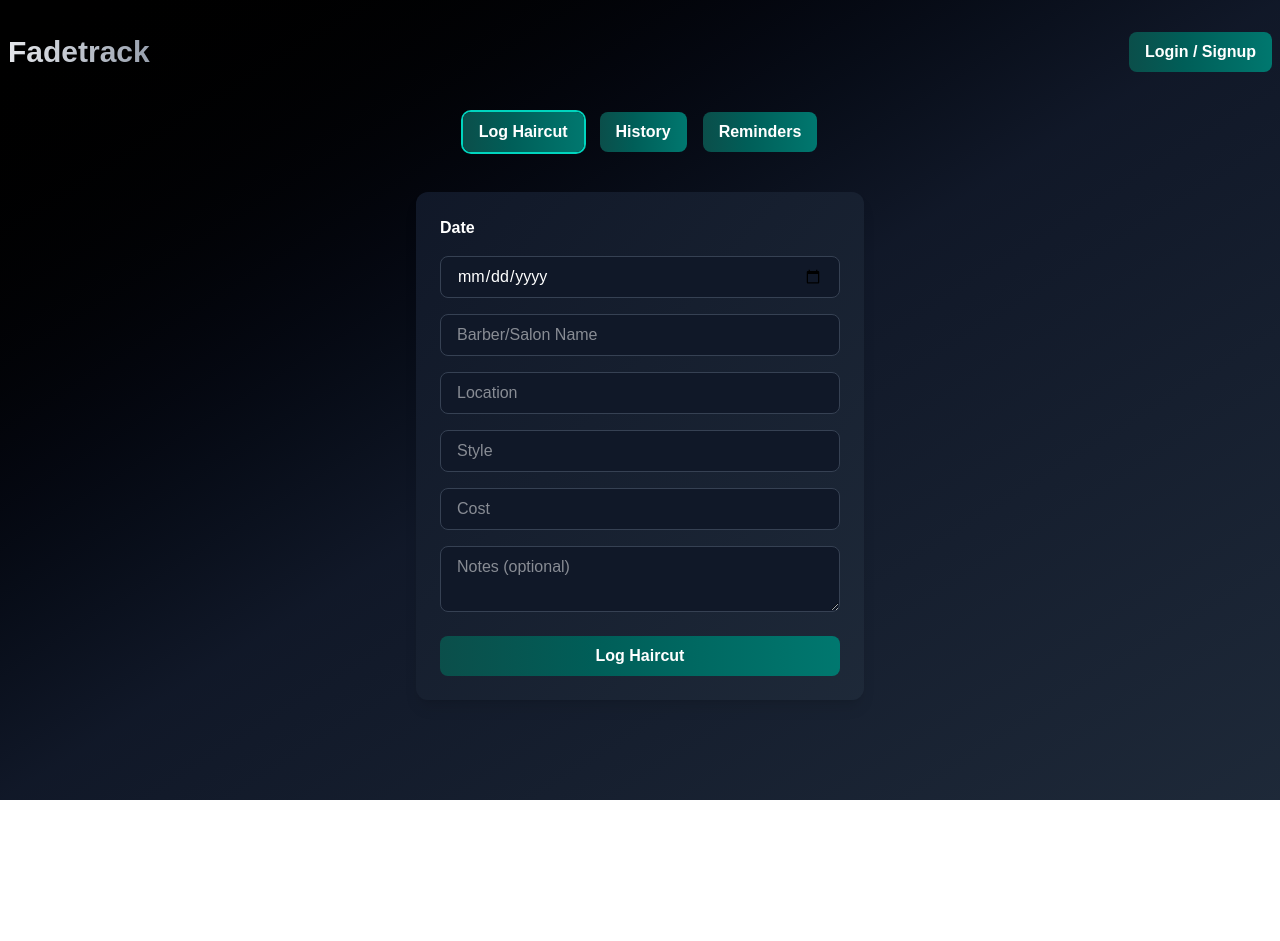
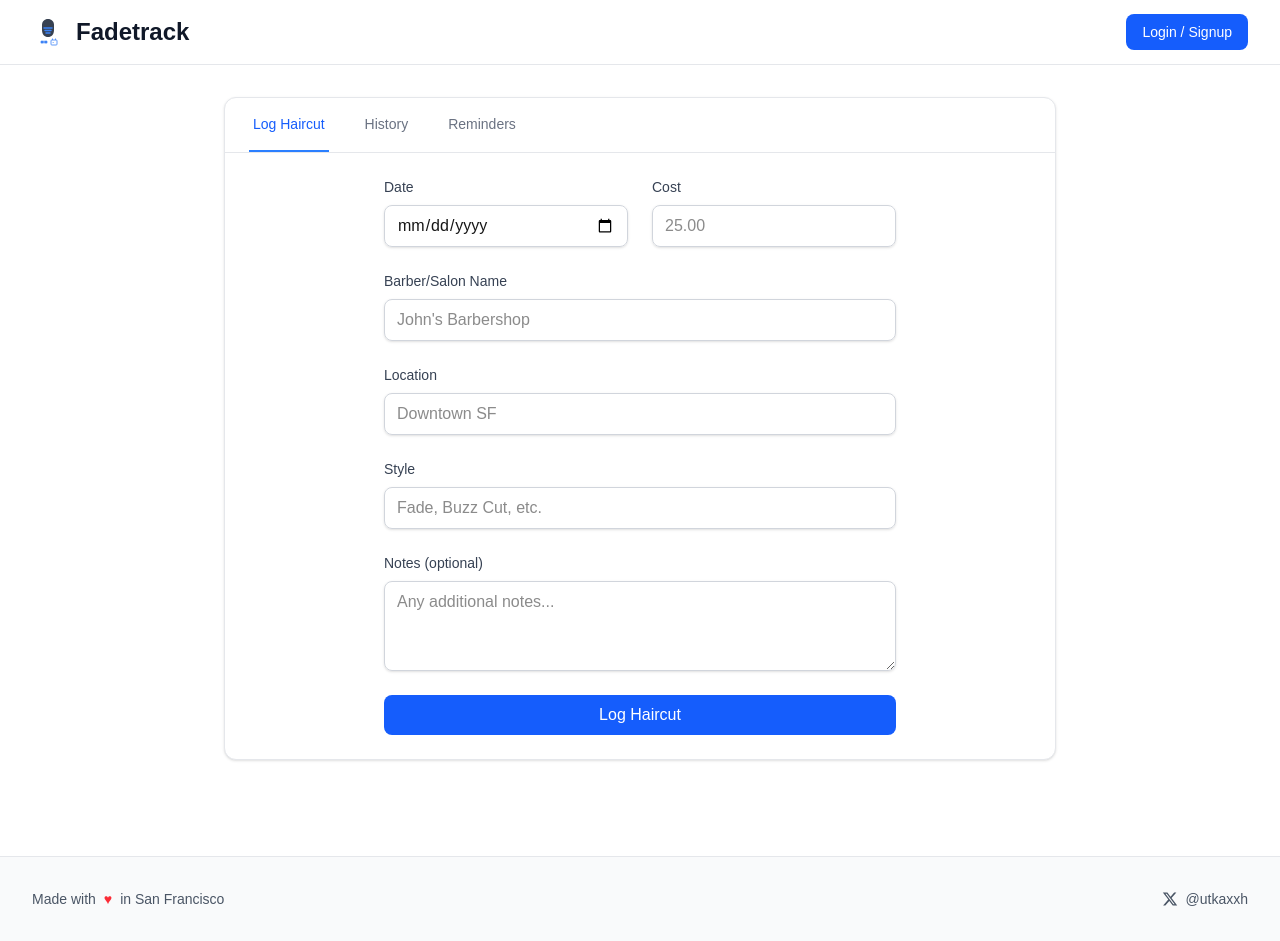
Before and after one commit to utkaxxh/fadetrack, a Next.js app: page / in a window 1280 px wide. Before the commit the page ends 800 px from the top, so only its background shows below. Built offline with nearby package versions, Linux system fonts and the light colour scheme; no server answers.

Commit message:
Updated: New design, cleaner layout

```diff
--- a/src/app/page.tsx
+++ b/src/app/page.tsx
@@ -3,6 +3,7 @@
 
 import React, { useState, useEffect } from 'react';
 import Link from 'next/link';
+import Image from 'next/image';
 import { supabase } from '../components/supabaseClient';
 import TabNavigation from '../components/TabNavigation';
 import HaircutForm from '../components/HaircutForm';
@@ -51,30 +52,72 @@ export default function HomePage() {
   }
 
   return (
-    <main className="min-h-screen bg-gradient-to-br from-black via-gray-900 to-gray-800 text-white">
-      <div className="container mx-auto py-8 px-2">
-        <div className="flex justify-between items-center mb-6">
-          <h1 className="text-3xl font-extrabold text-center bg-gradient-to-r from-gray-200 to-gray-400 bg-clip-text text-transparent animate-fade-in">Fadetrack</h1>
+    <div className="min-h-screen bg-white">
+      {/* Header */}
+      <header className="bg-white border-b border-gray-200 sticky top-0 z-50 backdrop-blur-sm bg-white/95">
+        <div className="max-w-7xl mx-auto px-4 sm:px-6 lg:px-8">
+          <div className="flex justify-between items-center h-16">
+            <div className="flex items-center gap-3">
+              <Image
+                src="/fadetrack-logo.svg"
+                alt="Fadetrack Logo"
+                width={32}
+                height={32}
+                className="transition-transform hover:scale-105"
+              />
+              <h1 className="text-2xl font-semibold text-gray-900">Fadetrack</h1>
+            </div>
             {user ? (
               <button
-              className="ml-4 px-4 py-2 rounded-lg bg-gradient-to-r from-teal-900 to-teal-700 hover:from-teal-800 hover:to-teal-600 text-white font-semibold transition-all duration-200"
+                className="px-4 py-2 text-sm font-medium text-gray-700 bg-white border border-gray-300 rounded-lg hover:bg-gray-50 transition-colors duration-200"
                 onClick={async () => { await supabase.auth.signOut(); }}
               >
                 Logout
               </button>
             ) : (
-            <Link href="/login" className="ml-4 px-4 py-2 rounded-lg bg-gradient-to-r from-teal-900 to-teal-700 hover:from-teal-800 hover:to-teal-600 text-white font-semibold transition-all duration-200">
+              <Link href="/login" className="px-4 py-2 text-sm font-medium text-white bg-blue-600 rounded-lg hover:bg-blue-700 transition-colors duration-200">
                 Login / Signup
               </Link>
             )}
           </div>
+        </div>
+      </header>
+
+      {/* Main Content */}
+      <main className="max-w-4xl mx-auto px-4 sm:px-6 lg:px-8 py-8">
+        <div className="bg-white rounded-xl shadow-sm border border-gray-200 overflow-hidden">
           <TabNavigation activeTab={activeTab} setActiveTab={setActiveTab} />
-        <div className="mt-6">
+          <div className="p-6">
             {activeTab === 'log' && <HaircutForm onSubmit={handleLogHaircut} user={user} />}
             {activeTab === 'history' && <HaircutHistory haircuts={haircuts} user={user} />}
             {activeTab === 'reminders' && <ReminderSettings user={user} />}
           </div>
         </div>
       </main>
+
+      {/* Footer */}
+      <footer className="bg-gray-50 border-t border-gray-200 mt-16">
+        <div className="max-w-7xl mx-auto px-4 sm:px-6 lg:px-8 py-8">
+          <div className="flex flex-col sm:flex-row justify-between items-center gap-4">
+            <p className="text-sm text-gray-600 flex items-center gap-1">
+              Made with
+              <span className="text-red-500 mx-1">♥</span>
+              in San Francisco
+            </p>
+            <a
+              href="https://www.x.com/utkaxxh"
+              target="_blank"
+              rel="noopener noreferrer"
+              className="flex items-center gap-2 text-sm text-gray-600 hover:text-gray-900 transition-colors duration-200"
+            >
+              <svg width="16" height="16" viewBox="0 0 24 24" fill="currentColor">
+                <path d="M18.244 2.25h3.308l-7.227 8.26 8.502 11.24H16.17l-5.214-6.817L4.99 21.75H1.68l7.73-8.835L1.254 2.25H8.08l4.713 6.231zm-1.161 17.52h1.833L7.084 4.126H5.117z"/>
+              </svg>
+              @utkaxxh
+            </a>
+          </div>
+        </div>
+      </footer>
+    </div>
   );
 }
--- a/src/components/HaircutForm.tsx
+++ b/src/components/HaircutForm.tsx
@@ -44,15 +44,108 @@ export default function HaircutForm({ onSubmit, user }: HaircutFormProps) {
   }
 
   return (
-    <form onSubmit={handleSubmit} className="flex flex-col gap-4 max-w-md mx-auto bg-gradient-to-br from-gray-900 to-gray-800 p-6 rounded-xl shadow-lg animate-fade-in">
-      <label className="text-white font-semibold">Date</label>
-      <input name="date" type="date" value={form.date} onChange={handleChange} required className="input" />
-      <input name="barber" value={form.barber} onChange={handleChange} required placeholder="Barber/Salon Name" className="input" />
-      <input name="location" value={form.location} onChange={handleChange} required placeholder="Location" className="input" />
-      <input name="style" value={form.style} onChange={handleChange} required placeholder="Style" className="input" />
-      <input name="cost" type="number" value={form.cost} onChange={handleChange} required placeholder="Cost" className="input" />
-      <textarea name="notes" value={form.notes} onChange={handleChange} placeholder="Notes (optional)" className="input min-h-[60px]" />
-      <button type="submit" className="mt-2 py-2 px-6 rounded-lg bg-gradient-to-r from-teal-900 to-teal-700 hover:from-teal-800 hover:to-teal-600 text-white font-bold transition-all duration-200">Log Haircut</button>
-    </form>
+    <div className="max-w-lg mx-auto">
+      <form onSubmit={handleSubmit} className="space-y-6">
+        <div className="grid grid-cols-1 gap-6 sm:grid-cols-2">
+          <div>
+            <label htmlFor="date" className="block text-sm font-medium text-gray-700 mb-2">
+              Date
+            </label>
+            <input
+              id="date"
+              name="date"
+              type="date"
+              value={form.date}
+              onChange={handleChange}
+              required
+              className="block w-full px-3 py-2 border border-gray-300 rounded-lg shadow-sm focus:outline-none focus:ring-2 focus:ring-blue-500 focus:border-blue-500"
+            />
+          </div>
+
+          <div>
+            <label htmlFor="cost" className="block text-sm font-medium text-gray-700 mb-2">
+              Cost
+            </label>
+            <input
+              id="cost"
+              name="cost"
+              type="number"
+              value={form.cost}
+              onChange={handleChange}
+              required
+              placeholder="25.00"
+              className="block w-full px-3 py-2 border border-gray-300 rounded-lg shadow-sm focus:outline-none focus:ring-2 focus:ring-blue-500 focus:border-blue-500"
+            />
+          </div>
+        </div>
+
+        <div>
+          <label htmlFor="barber" className="block text-sm font-medium text-gray-700 mb-2">
+            Barber/Salon Name
+          </label>
+          <input
+            id="barber"
+            name="barber"
+            value={form.barber}
+            onChange={handleChange}
+            required
+            placeholder="John's Barbershop"
+            className="block w-full px-3 py-2 border border-gray-300 rounded-lg shadow-sm focus:outline-none focus:ring-2 focus:ring-blue-500 focus:border-blue-500"
+          />
+        </div>
+
+        <div>
+          <label htmlFor="location" className="block text-sm font-medium text-gray-700 mb-2">
+            Location
+          </label>
+          <input
+            id="location"
+            name="location"
+            value={form.location}
+            onChange={handleChange}
+            required
+            placeholder="Downtown SF"
+            className="block w-full px-3 py-2 border border-gray-300 rounded-lg shadow-sm focus:outline-none focus:ring-2 focus:ring-blue-500 focus:border-blue-500"
+          />
+        </div>
+
+        <div>
+          <label htmlFor="style" className="block text-sm font-medium text-gray-700 mb-2">
+            Style
+          </label>
+          <input
+            id="style"
+            name="style"
+            value={form.style}
+            onChange={handleChange}
+            required
+            placeholder="Fade, Buzz Cut, etc."
+            className="block w-full px-3 py-2 border border-gray-300 rounded-lg shadow-sm focus:outline-none focus:ring-2 focus:ring-blue-500 focus:border-blue-500"
+          />
+        </div>
+
+        <div>
+          <label htmlFor="notes" className="block text-sm font-medium text-gray-700 mb-2">
+            Notes (optional)
+          </label>
+          <textarea
+            id="notes"
+            name="notes"
+            value={form.notes}
+            onChange={handleChange}
+            placeholder="Any additional notes..."
+            rows={3}
+            className="block w-full px-3 py-2 border border-gray-300 rounded-lg shadow-sm focus:outline-none focus:ring-2 focus:ring-blue-500 focus:border-blue-500"
+          />
+        </div>
+
+        <button
+          type="submit"
+          className="w-full bg-blue-600 text-white py-2 px-4 rounded-lg font-medium hover:bg-blue-700 focus:outline-none focus:ring-2 focus:ring-blue-500 focus:ring-offset-2 transition-colors duration-200"
+        >
+          Log Haircut
+        </button>
+      </form>
+    </div>
   );
 }
--- a/src/components/TabNavigation.tsx
+++ b/src/components/TabNavigation.tsx
@@ -14,16 +14,22 @@ const tabs: { label: string; value: TabType }[] = [
 
 export default function TabNavigation({ activeTab, setActiveTab }: TabNavigationProps) {
   return (
-    <nav className="flex justify-center gap-4 py-4">
+    <div className="border-b border-gray-200">
+      <nav className="flex space-x-8 px-6">
         {tabs.map((tab) => (
           <button
             key={tab.value}
-          className={`px-4 py-2 rounded-lg transition-all duration-200 font-semibold text-white bg-gradient-to-r from-teal-900 to-teal-700 hover:from-teal-800 hover:to-teal-600 ${activeTab === tab.value ? 'ring-2 ring-teal-400' : ''}`}
+            className={`py-4 px-1 border-b-2 font-medium text-sm transition-colors duration-200 ${
+              activeTab === tab.value
+                ? 'border-blue-500 text-blue-600'
+                : 'border-transparent text-gray-500 hover:text-gray-700 hover:border-gray-300'
+            }`}
             onClick={() => setActiveTab(tab.value)}
           >
             {tab.label}
           </button>
         ))}
       </nav>
+    </div>
   );
 }
```
Also changed, not shown: src/components/HaircutHistory.tsx (+41 -14 lines), src/components/ReminderSettings.tsx (+44 -20 lines), public/fadetrack-logo.svg (added). Lines whose indentation alone changed are shown as unchanged.
